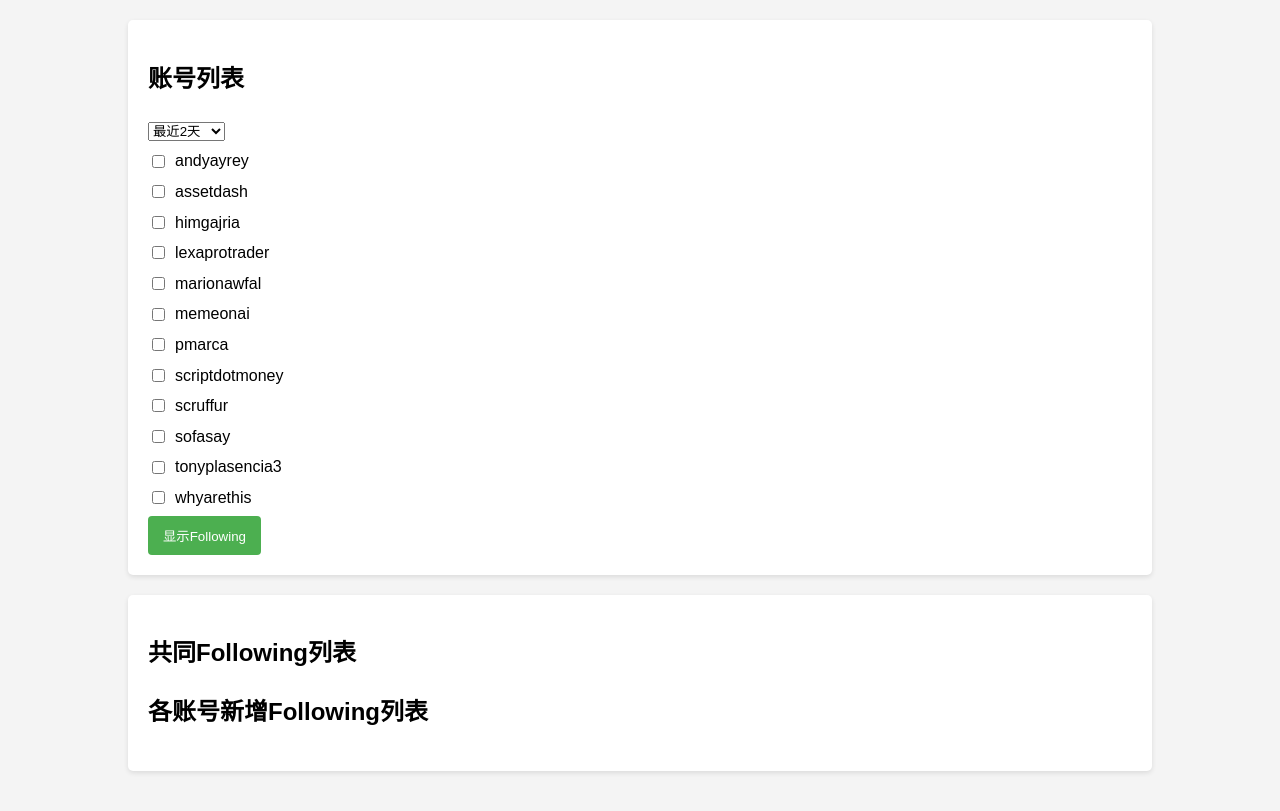
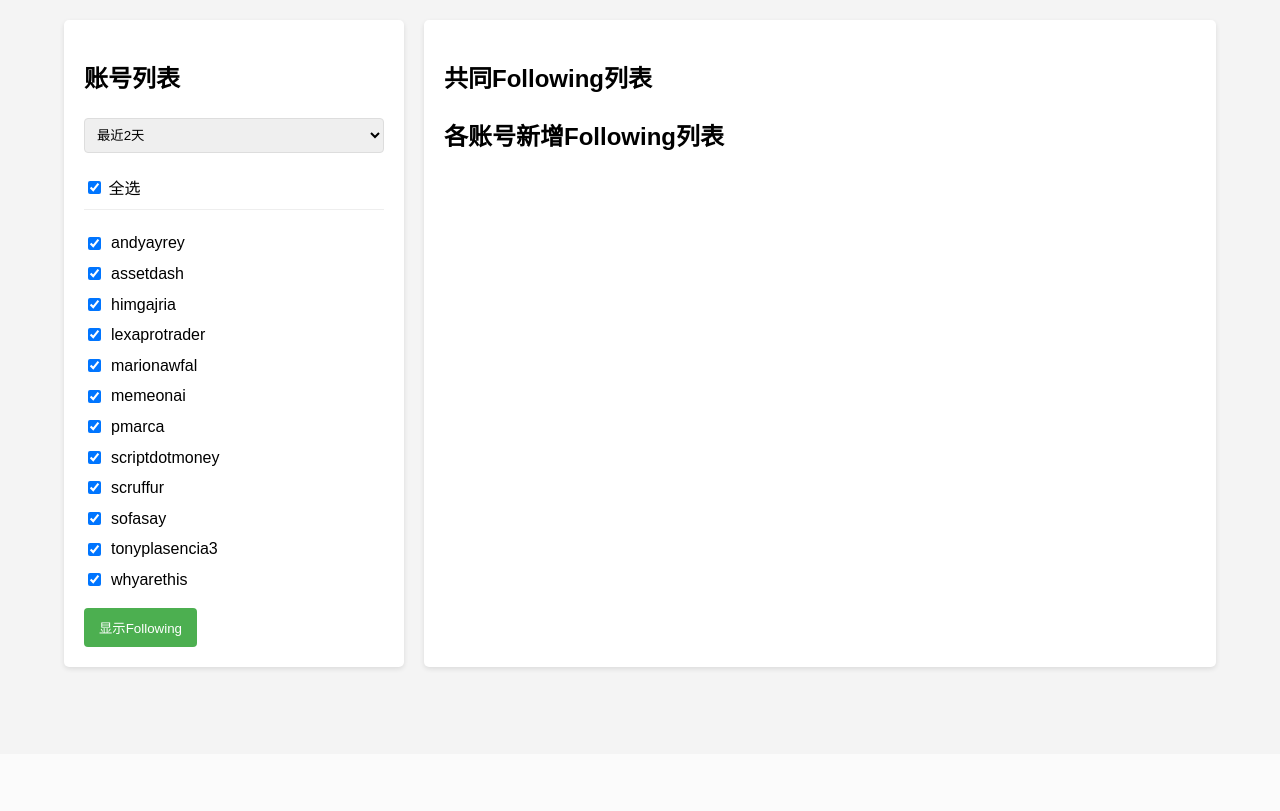
Before and after one commit to cocomany/x.comFollowing, a Flask app: page /show_following in a window 1280 px wide. Shown: the part 46-857 px from the top of the page. After the commit the page ends 717 px from the top, so only its background shows below. Run offline with Flask 3, Linux system fonts and the light colour scheme; data comes from the database, SQL or seed files in the repository.

Commit message:
show_following 页面更新

```diff
--- a/static/script.js
+++ b/static/script.js
@@ -9,18 +9,26 @@
         if (isEventBound) return;
         isEventBound = true;
 
+        // 获取所有DOM元素
+        const selectAllCheckbox = document.getElementById('select-all-accounts');
+        const accountCheckboxes = document.querySelectorAll('.account-checkbox');
+        const showFollowingBtn = document.getElementById('show-following-btn');
+        const followingList = document.getElementById('following-list');
+        const triggerCrawlerBtn = document.getElementById('trigger-crawler-btn');
+        const statusMessage = document.getElementById('status-message');
+        const crawlerLog = document.getElementById('crawler-log');
+        const progressBar = document.getElementById('progress');
+
         // 添加全选功能
-        const selectAllCheckbox = document.getElementById('select-all-accounts');
         if (selectAllCheckbox) {
+            // 监听全选复选框的变化
             selectAllCheckbox.addEventListener('change', function() {
-                const accountCheckboxes = document.querySelectorAll('.account-checkbox');
                 accountCheckboxes.forEach(checkbox => {
                     checkbox.checked = selectAllCheckbox.checked;
                 });
             });
 
             // 监听单个复选框的变化
-            const accountCheckboxes = document.querySelectorAll('.account-checkbox');
             accountCheckboxes.forEach(checkbox => {
                 checkbox.addEventListener('change', function() {
                     const allChecked = Array.from(accountCheckboxes).every(cb => cb.checked);
@@ -29,20 +37,9 @@
             });
         }
 
-        const showFollowingBtn = document.getElementById('show-following-btn');
-        const followingList = document.getElementById('following-list');
-        const accountCheckboxes = document.querySelectorAll('.account-checkbox');
-        const triggerCrawlerBtn = document.getElementById('trigger-crawler-btn');
-        const statusMessage = document.getElementById('status-message');
-        const crawlerLog = document.getElementById('crawler-log');
-        const progressBar = document.getElementById('progress');
-
         // 触发爬虫事件处理
         if (triggerCrawlerBtn) {
             triggerCrawlerBtn.addEventListener('click', function() {
-                // 修改这里：每次点击时重新获取所有复选框
-                const accountCheckboxes = document.querySelectorAll('.account-checkbox');
-
                 // 获取选中的账号
                 const selectedAccounts = Array.from(accountCheckboxes)
                     .filter(checkbox => checkbox.checked)
@@ -178,7 +175,7 @@
                     return;
                 }
 
-                // 检查是���已存在
+                // 检查是否已存在
                 const existingAccounts = Array.from(accountList.querySelectorAll('.account-item span'))
                     .map(span => span.textContent.trim().toLowerCase());
 
--- a/static/styles.css
+++ b/static/styles.css
@@ -7,10 +7,12 @@ body {
 }
 
 .container {
-    width: 80%;
+    width: 90%;
     margin: auto;
     overflow: hidden;
     padding: 20px;
+    display: flex;
+    gap: 20px;
 }
 
 .main-nav {
@@ -50,12 +52,20 @@ body {
     margin-top: 20px;
 }
 
-.left-panel, .right-panel, .report-panel {
+.left-panel {
     background-color: white;
     border-radius: 5px;
     box-shadow: 0 2px 5px rgba(0,0,0,0.1);
     padding: 20px;
-    margin-bottom: 20px;
+    flex: 0 0 300px;
+}
+
+.right-panel {
+    background-color: white;
+    border-radius: 5px;
+    box-shadow: 0 2px 5px rgba(0,0,0,0.1);
+    padding: 20px;
+    flex: 1;
 }
 
 .account-actions, .crawler-actions {
@@ -176,7 +186,12 @@ tr:hover {
 /* 响应式设计 */
 @media screen and (max-width: 768px) {
     .container {
-        width: 95%;
+        flex-direction: column;
+    }
+
+    .left-panel {
+        flex: none;
+        width: 100%;
     }
 
     .main-nav ul {
@@ -336,3 +351,41 @@ tr:hover {
     white-space: pre-wrap;
     word-wrap: break-word;
 }
+
+/* 为账号列表添加滚动条 */
+#account-list {
+    max-height: 400px;
+    overflow-y: auto;
+    margin: 10px 0;
+}
+
+/* 美化时间筛选器 */
+.filter-section {
+    margin-bottom: 15px;
+}
+
+.filter-section select {
+    width: 100%;
+    padding: 8px;
+    border: 1px solid #ddd;
+    border-radius: 4px;
+}
+
+/* 美化全选区域 */
+.select-all-section {
+    margin-bottom: 15px;
+    padding: 8px 0;
+    border-bottom: 1px solid #eee;
+}
+
+/* 美化新增Following列表的样式 */
+.account-section {
+    margin-bottom: 30px;
+}
+
+.account-section h3 {
+    color: #333;
+    border-bottom: 2px solid #4CAF50;
+    padding-bottom: 8px;
+    margin-bottom: 15px;
+}
--- a/templates/show_following.html
+++ b/templates/show_following.html
@@ -27,10 +27,14 @@
                     <option value="60">最近60天</option>
                 </select>
             </div>
+            <div class="select-all-section">
+                <input type="checkbox" id="select-all-accounts" checked>
+                <label for="select-all-accounts">全选</label>
+            </div>
             <div id="account-list">
                 {% for account in source_accounts %}
                 <div class="account-item" data-account="{{ account }}">
-                    <input type="checkbox" class="account-checkbox" value="{{ account }}">
+                    <input type="checkbox" class="account-checkbox" value="{{ account }}" checked>
                     <span>{{ account }}</span>
                 </div>
                 {% endfor %}
--- a/templates/update_crawler.html
+++ b/templates/update_crawler.html
@@ -36,6 +36,10 @@
                 <button id="add-account-btn">添加</button>
                 <small class="hint">可添加多个Twitter账号，用逗号分隔</small>
             </div>
+
+
+        </div>
+        <div id="right-panel"></div>
             <div class="crawler-actions">
                 <h3>爬虫配置</h3>
                 <input type="text" id="authorization-input" placeholder="输入 Authorization" value="{{ default_authorization }}">
@@ -43,6 +47,7 @@
                 <small class="hint">默认配置已从cookies.txt加载</small>
                 <button id="trigger-crawler-btn">触发爬虫</button>
             </div>
+
             <div id="crawler-status">
                 <h3>爬虫状态</h3>
                 <div id="status-message" class="status-message"></div>
```
